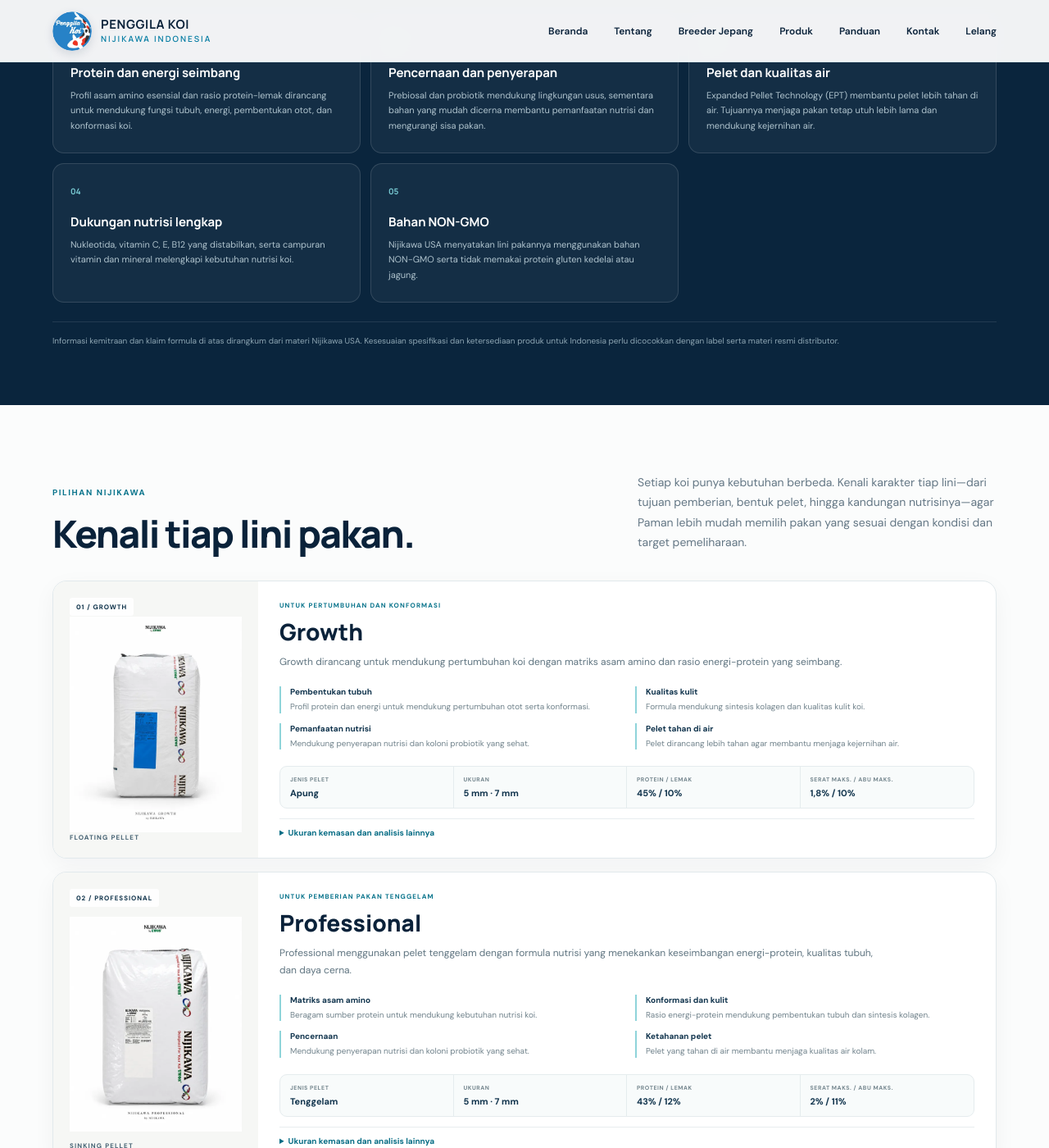
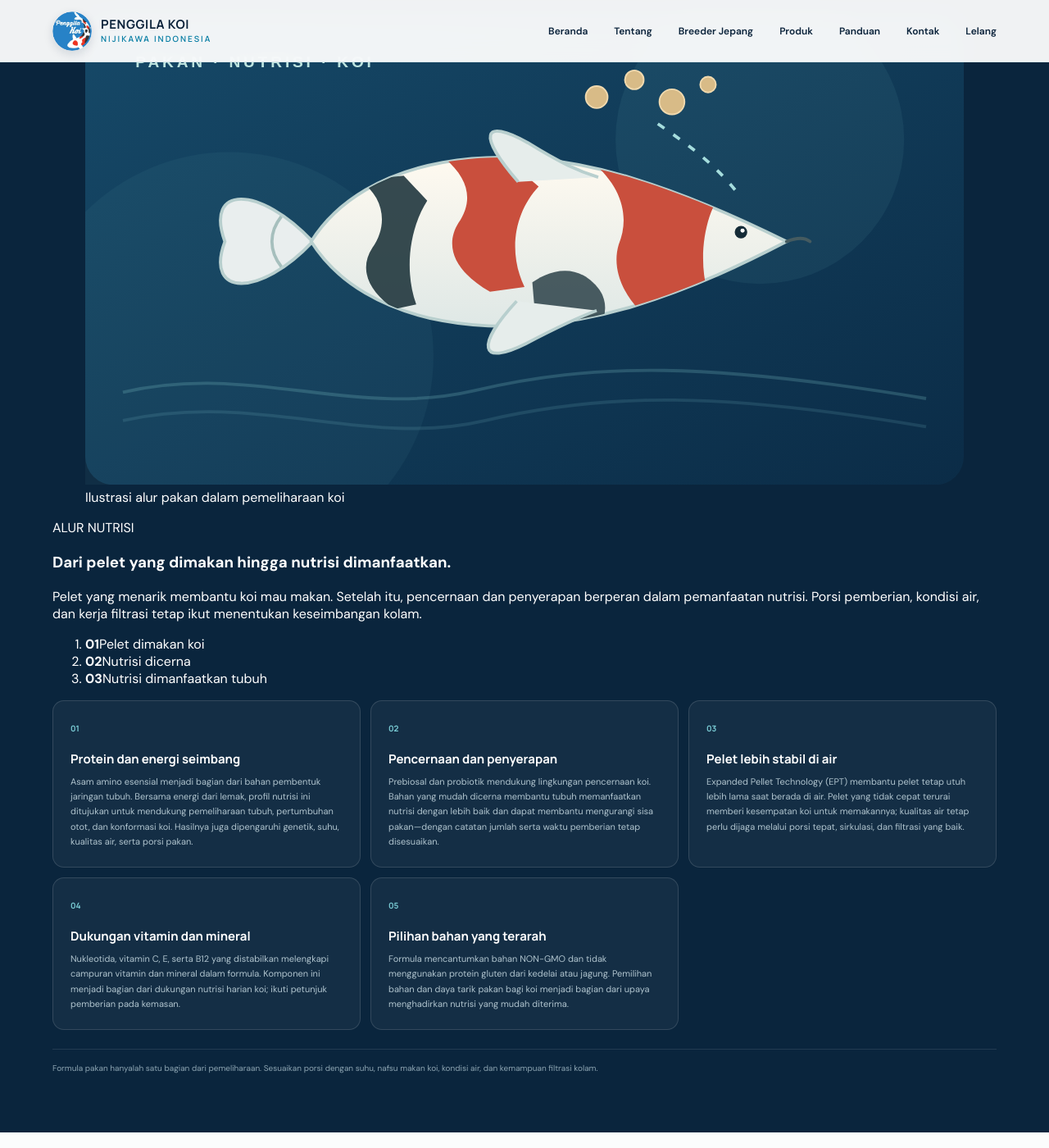
Before and after one commit to cahyonohadi2000/PenggilaKoi, a Jekyll site: the page nijikawa/index.html, which Jekyll copies as it is, in a window 1280 px wide and 1400 px high, scrolled down 1952 px. Shown: the whole window at 82% size. Built offline with Jekyll 4.4.1, drawn with Linux system fonts in a browser that asks for light colours; some of the changed text lies outside the part shown.

Commit message:
Expand Nijikawa formula section with illustration

```diff
--- a/nijikawa/index.html
+++ b/nijikawa/index.html
@@ -11,7 +11,7 @@
   <link rel="preconnect" href="https://fonts.gstatic.com" crossorigin>
   <link href="https://fonts.googleapis.com/css2?family=DM+Sans:wght@400;500;600;700&family=Manrope:wght@600;700;800&display=swap" rel="stylesheet">
   <link rel="stylesheet" href="../styles.css?v=20261005-1">
-  <link rel="stylesheet" href="nijikawa.css?v=20261008-3">
+  <link rel="stylesheet" href="nijikawa.css?v=20261009-1">
 </head>
 <body class="article-site nijikawa-site">
   <header class="topbar">
@@ -76,16 +76,64 @@
     <section class="niji-values" id="tentang" aria-labelledby="about-title">
       <div class="niji-section-heading niji-about-heading">
         <div><p class="niji-eyebrow">PENDEKATAN NIJIKAWA</p><h2 id="about-title">Formula yang melihat kebutuhan koi secara menyeluruh.</h2></div>
-        <p>Memberi pakan bukan sekadar mengisi perut koi. Yang perlu diperhatikan adalah bagaimana nutrisi dimanfaatkan, bagaimana koi mencernanya, serta bagaimana pelet bertahan di dalam air. Nijikawa menghadirkan pilihan formula yang mempertimbangkan rangkaian kebutuhan tersebut, sehingga Paman bisa memilih pakan sesuai tujuan pemeliharaan.</p>
+        <p>Nilai sebuah pakan tak hanya ditentukan oleh jumlah yang dimakan. Koi membutuhkan protein dan energi yang seimbang; pakan juga perlu dicerna dan dimanfaatkan dengan baik, sementara pelet perlu tetap stabil selama berada di air. Karena itu, pendekatan formula Nijikawa melihat kebutuhan koi dan kolam sebagai satu rangkaian.</p>
       </div>
+
+      <div class="niji-formula-overview">
+        <figure class="niji-formula-art">
+          <svg viewBox="0 0 560 300" role="img" aria-labelledby="niji-formula-art-title">
+            <title id="niji-formula-art-title">Ilustrasi koi menyantap pelet di kolam</title>
+            <defs>
+              <linearGradient id="niji-water" x1="0" y1="0" x2="1" y2="1"><stop offset="0" stop-color="#164968"/><stop offset="1" stop-color="#0b2c47"/></linearGradient>
+              <linearGradient id="niji-koi" x1="0" y1="0" x2="0" y2="1"><stop offset="0" stop-color="#fffaf0"/><stop offset="1" stop-color="#dfe8e6"/></linearGradient>
+              <clipPath id="niji-koi-clip"><path d="M144 145 C178 91 265 78 350 105 C389 117 421 132 447 145 C420 159 389 174 350 186 C265 212 178 199 144 145Z"/></clipPath>
+            </defs>
+            <rect width="560" height="300" rx="18" fill="url(#niji-water)"/>
+            <circle cx="430" cy="80" r="92" fill="#83d1d1" opacity=".07"/>
+            <circle cx="92" cy="218" r="130" fill="#83d1d1" opacity=".05"/>
+            <path d="M24 241 C106 222 171 258 248 240 S397 222 536 245" fill="none" stroke="#8acfd1" stroke-opacity=".22" stroke-width="2"/>
+            <path d="M24 259 C111 240 178 277 255 259 S407 241 536 263" fill="none" stroke="#8acfd1" stroke-opacity=".14" stroke-width="2"/>
+            <g fill="#d8bb87" stroke="#f0d9ae" stroke-width="1">
+              <circle cx="326" cy="53" r="7"/><circle cx="350" cy="42" r="6"/><circle cx="374" cy="56" r="8"/><circle cx="397" cy="45" r="5"/>
+            </g>
+            <path d="M365 70 C387 85 404 98 418 117" fill="none" stroke="#a5dddd" stroke-width="2" stroke-dasharray="5 7"/>
+            <path d="M145 145 C111 109 76 109 89 145 C76 180 111 181 145 145Z" fill="#e9eeee" stroke="#b8cfce" stroke-width="2"/>
+            <path d="M144 145 C178 91 265 78 350 105 C389 117 421 132 447 145 C420 159 389 174 350 186 C265 212 178 199 144 145Z" fill="url(#niji-koi)" stroke="#b8cfce" stroke-width="2"/>
+            <g clip-path="url(#niji-koi-clip)">
+              <path d="M323 94 C343 111 347 130 340 147 C335 164 344 184 365 199 L400 187 C389 162 393 126 410 108 L385 89Z" fill="#c94f3d"/>
+              <path d="M223 87 C245 103 248 118 238 133 C228 149 237 165 258 177 L280 174 C269 151 274 126 289 110 L267 91Z" fill="#c94f3d"/>
+              <path d="M175 106 C191 117 193 135 183 149 C174 163 181 177 197 188 L211 185 C203 163 207 136 218 119 L203 103Z" fill="#253b42" opacity=".92"/>
+              <path d="M285 171 C301 160 317 161 328 176 C336 188 329 204 315 215 L288 207Z" fill="#253b42" opacity=".82"/>
+            </g>
+            <path d="M275 183 C249 211 251 225 281 210 C304 198 315 193 326 189" fill="#e6edeb" stroke="#b8cfce" stroke-width="2"/>
+            <path d="M276 107 C250 77 253 66 282 82 C303 95 314 100 327 104" fill="#e6edeb" stroke="#b8cfce" stroke-width="2"/>
+            <circle cx="418" cy="139" r="4" fill="#152b37"/><circle cx="419" cy="138" r="1.3" fill="#fff"/>
+            <path d="M447 145 Q457 141 462 145" fill="none" stroke="#455b60" stroke-width="2" stroke-linecap="round"/>
+            <path d="M125 129 C117 139 117 151 125 161" fill="none" stroke="#a6bfbd" stroke-width="2"/>
+            <text x="32" y="34" fill="#bde3df" font-family="Arial,sans-serif" font-size="10" font-weight="700" letter-spacing="2">PAKAN · NUTRISI · KOI</text>
+          </svg>
+          <figcaption>Ilustrasi alur pakan dalam pemeliharaan koi</figcaption>
+        </figure>
+        <div class="niji-formula-overview-copy">
+          <span class="niji-formula-kicker">ALUR NUTRISI</span>
+          <h3>Dari pelet yang dimakan hingga nutrisi dimanfaatkan.</h3>
+          <p>Pelet yang menarik membantu koi mau makan. Setelah itu, pencernaan dan penyerapan berperan dalam pemanfaatan nutrisi. Porsi pemberian, kondisi air, dan kerja filtrasi tetap ikut menentukan keseimbangan kolam.</p>
+          <ol class="niji-formula-steps">
+            <li><b>01</b><span>Pelet dimakan koi</span></li>
+            <li><b>02</b><span>Nutrisi dicerna</span></li>
+            <li><b>03</b><span>Nutrisi dimanfaatkan tubuh</span></li>
+          </ol>
+        </div>
+      </div>
+
       <div class="niji-formula-grid">
-        <article><span>01</span><h3>Protein dan energi seimbang</h3><p>Profil asam amino esensial dan rasio protein-lemak dirancang untuk mendukung fungsi tubuh, energi, pembentukan otot, dan konformasi koi.</p></article>
-        <article><span>02</span><h3>Pencernaan dan penyerapan</h3><p>Prebiosal dan probiotik mendukung lingkungan usus, sementara bahan yang mudah dicerna membantu pemanfaatan nutrisi dan mengurangi sisa pakan.</p></article>
-        <article><span>03</span><h3>Pelet dan kualitas air</h3><p>Expanded Pellet Technology (EPT) membantu pelet lebih tahan di air. Tujuannya menjaga pakan tetap utuh lebih lama dan mendukung kejernihan air.</p></article>
-        <article><span>04</span><h3>Dukungan nutrisi lengkap</h3><p>Nukleotida, vitamin C, E, B12 yang distabilkan, serta campuran vitamin dan mineral melengkapi kebutuhan nutrisi koi.</p></article>
-        <article><span>05</span><h3>Bahan NON-GMO</h3><p>Nijikawa USA menyatakan lini pakannya menggunakan bahan NON-GMO serta tidak memakai protein gluten kedelai atau jagung.</p></article>
+        <article><span>01</span><h3>Protein dan energi seimbang</h3><p>Asam amino esensial menjadi bagian dari bahan pembentuk jaringan tubuh. Bersama energi dari lemak, profil nutrisi ini ditujukan untuk mendukung pemeliharaan tubuh, pertumbuhan otot, dan konformasi koi. Hasilnya juga dipengaruhi genetik, suhu, kualitas air, serta porsi pakan.</p></article>
+        <article><span>02</span><h3>Pencernaan dan penyerapan</h3><p>Prebiosal dan probiotik mendukung lingkungan pencernaan koi. Bahan yang mudah dicerna membantu tubuh memanfaatkan nutrisi dengan lebih baik dan dapat membantu mengurangi sisa pakan—dengan catatan jumlah serta waktu pemberian tetap disesuaikan.</p></article>
+        <article><span>03</span><h3>Pelet lebih stabil di air</h3><p>Expanded Pellet Technology (EPT) membantu pelet tetap utuh lebih lama saat berada di air. Pelet yang tidak cepat terurai memberi kesempatan koi untuk memakannya; kualitas air tetap perlu dijaga melalui porsi tepat, sirkulasi, dan filtrasi yang baik.</p></article>
+        <article><span>04</span><h3>Dukungan vitamin dan mineral</h3><p>Nukleotida, vitamin C, E, serta B12 yang distabilkan melengkapi campuran vitamin dan mineral dalam formula. Komponen ini menjadi bagian dari dukungan nutrisi harian koi; ikuti petunjuk pemberian pada kemasan.</p></article>
+        <article><span>05</span><h3>Pilihan bahan yang terarah</h3><p>Formula mencantumkan bahan NON-GMO dan tidak menggunakan protein gluten dari kedelai atau jagung. Pemilihan bahan dan daya tarik pakan bagi koi menjadi bagian dari upaya menghadirkan nutrisi yang mudah diterima.</p></article>
       </div>
-      <p class="niji-claim-note">Informasi kemitraan dan klaim formula di atas dirangkum dari materi Nijikawa USA. Kesesuaian spesifikasi dan ketersediaan produk untuk Indonesia perlu dicocokkan dengan label serta materi resmi distributor.</p>
+      <p class="niji-claim-note">Formula pakan hanyalah satu bagian dari pemeliharaan. Sesuaikan porsi dengan suhu, nafsu makan koi, kondisi air, dan kemampuan filtrasi kolam.</p>
     </section>
 
     <section class="niji-products" id="produk" aria-labelledby="products-title">
```
